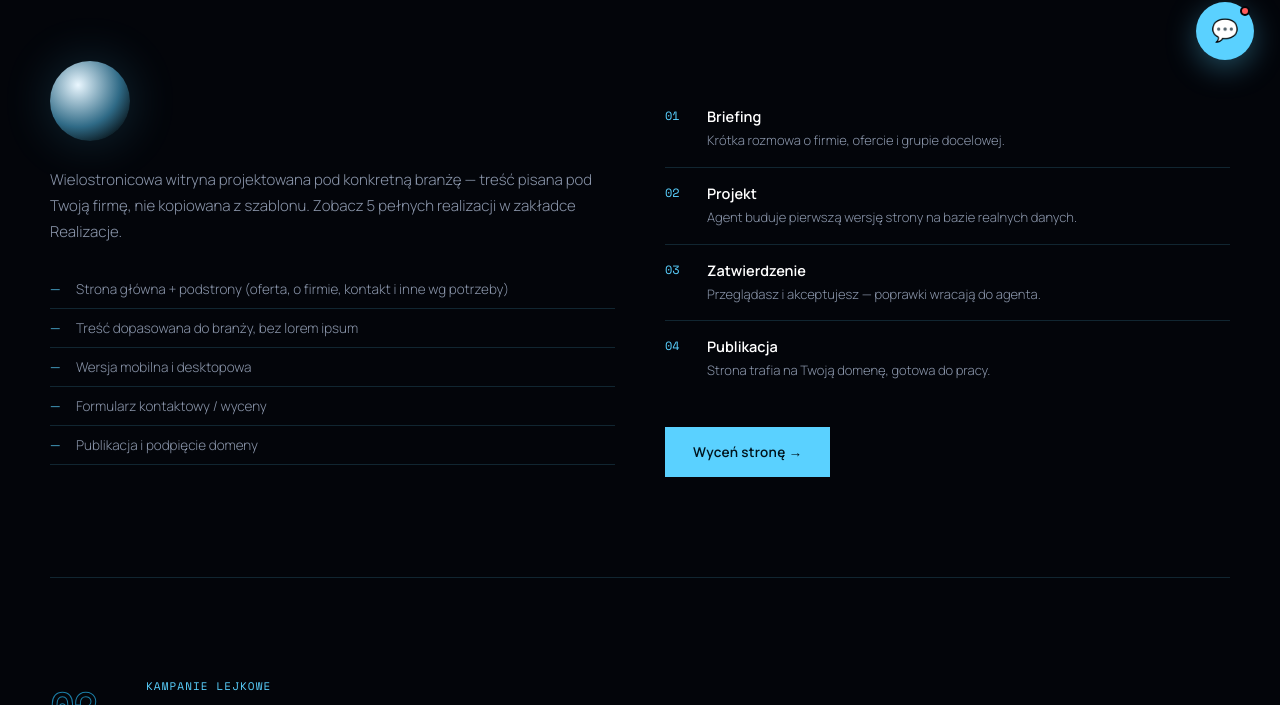
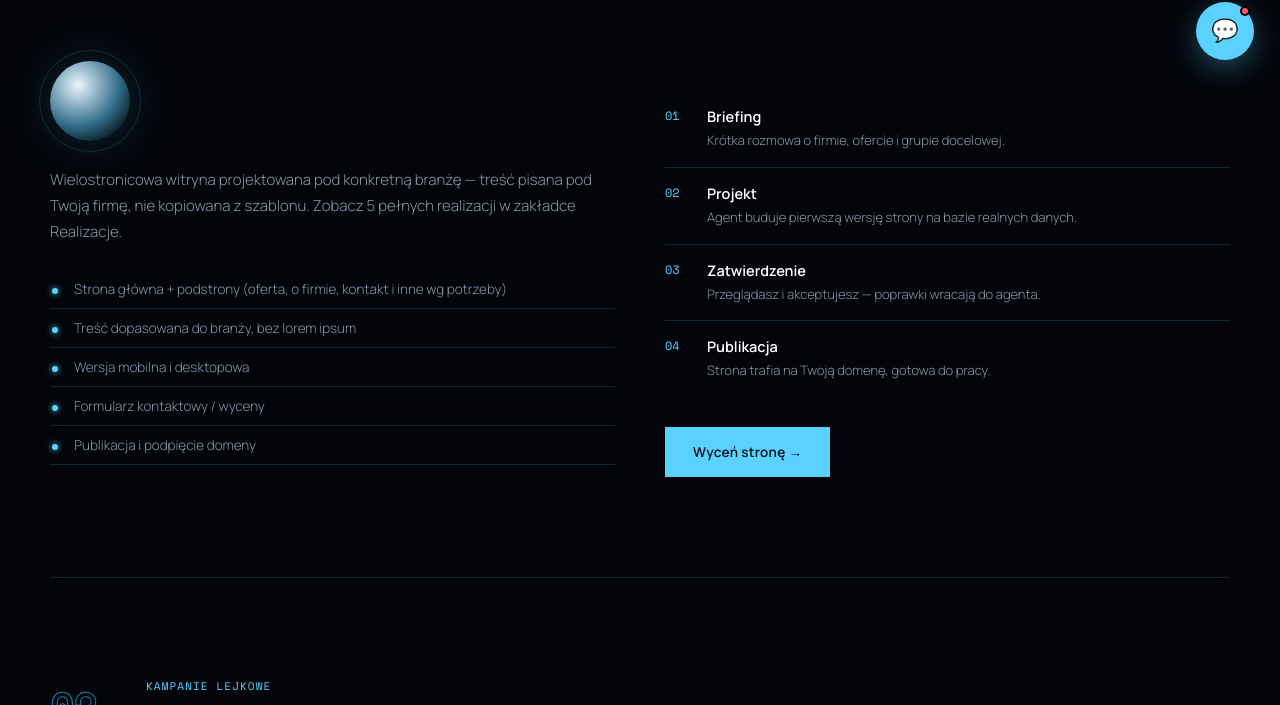
Before and after one commit to Piotrmadrzyk/pm-pages, a plain HTML site: page oferta.html in a window 1280 px wide. Shown: the part 714-1419 px from the top of the page. Drawn offline with nearby package versions, Linux system fonts and the light colour scheme.

Commit message:
Dona: offer-orb ring + incl-list dot bullets for visual consistency

```diff
--- a/oferta.html
+++ b/oferta.html
@@ -12,6 +12,7 @@
   .offer-num{font-family:'Space Mono',monospace; font-size:38px; font-weight:700; color:transparent; -webkit-text-stroke:1px var(--cyan-dim);}
   .offer-grid2{display:grid; grid-template-columns:1fr 1fr; gap:50px;}
   .offer-orb{width:80px; height:80px; border-radius:50%; margin-bottom:26px; position:relative; background:radial-gradient(circle at 35% 30%, #eaf7ff, #2f6a86 55%, #0c1c24 80%); box-shadow:0 0 50px rgba(90,209,255,.18);}
+  .offer-orb::after{content:''; position:absolute; inset:-11px; border:1px solid var(--line); border-radius:50%;}
   .stepline{margin-top:30px;}
   .stepline .srow{display:flex; gap:16px; padding:16px 0; border-top:1px solid var(--line);}
   .stepline .srow:first-child{border-top:none;}
@@ -19,8 +20,8 @@
   .stepline .st h5{font-size:14.5px; color:#fff; font-weight:600; margin-bottom:4px;}
   .stepline .st p{font-size:13px; color:var(--dim); line-height:1.6;}
   .incl-list{list-style:none; margin-top:24px;}
-  .incl-list li{padding:10px 0 10px 26px; border-bottom:1px solid var(--line); font-size:13.5px; color:var(--dim); position:relative;}
-  .incl-list li::before{content:'—'; position:absolute; left:0; color:var(--cyan);}
+  .incl-list li{padding:10px 0 10px 24px; border-bottom:1px solid var(--line); font-size:13.5px; color:var(--dim); position:relative;}
+  .incl-list li::before{content:''; position:absolute; left:2px; top:18px; width:6px; height:6px; border-radius:50%; background:var(--cyan); box-shadow:0 0 6px var(--cyan);}
   @media(max-width:900px){.offer-grid2{grid-template-columns:1fr; gap:34px;} .offer-head{grid-template-columns:50px 1fr;} .offer-num{font-size:28px;}}
 </style>
 </head>
```
